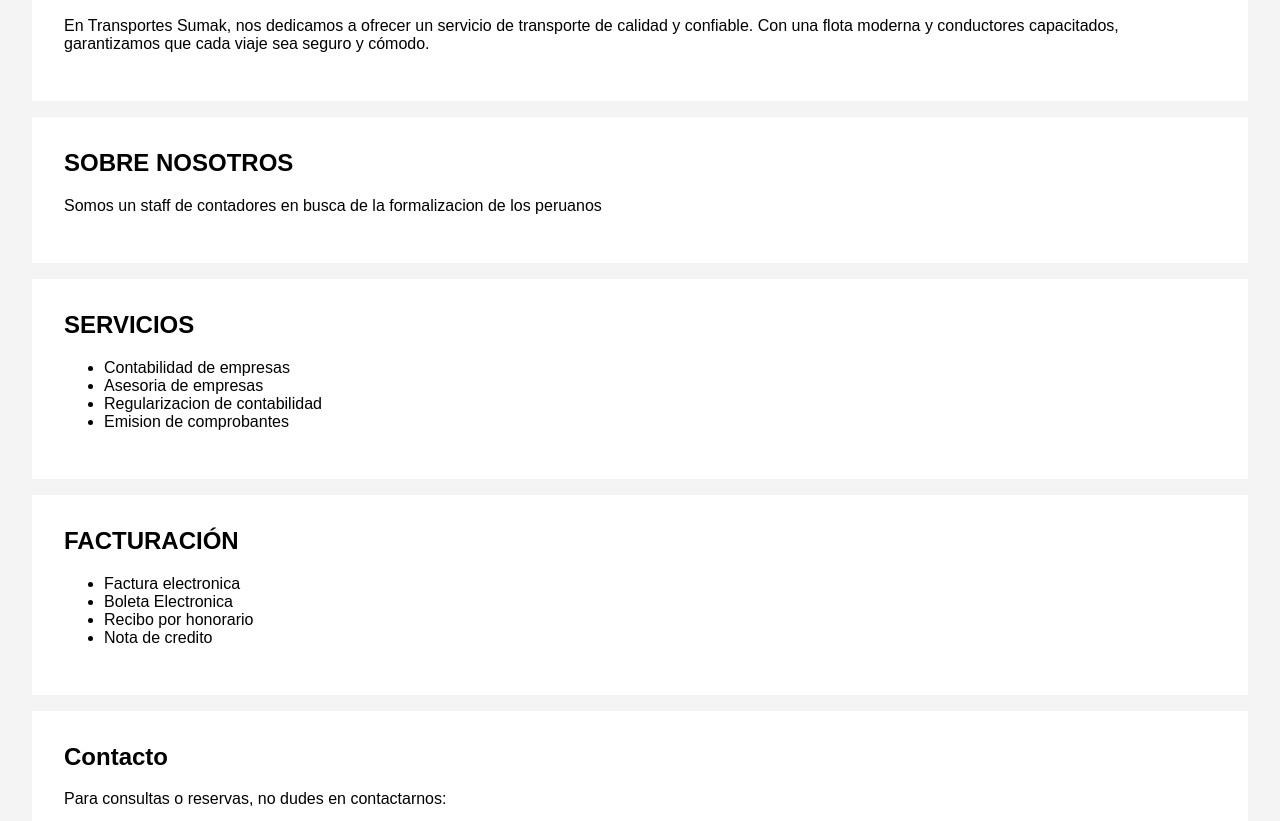
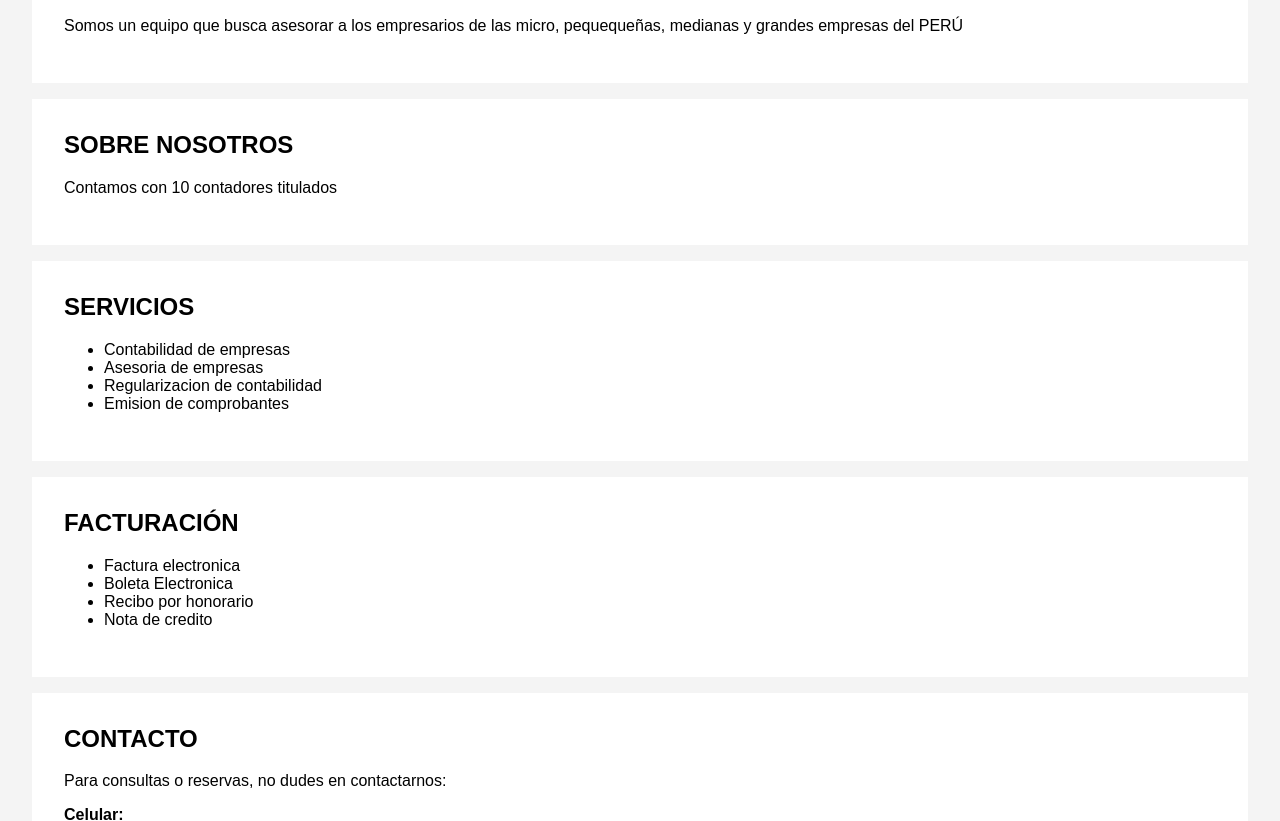
Before and after one commit to MSPNPT/Catalogo-fixshopbike, a plain HTML site: page index.html in a window 1280 px wide. Shown: the part 541-1362 px from the top of the page. Drawn offline with Linux system fonts and the light colour scheme.

Commit message:
Update index.html

```diff
--- a/index.html
+++ b/index.html
@@ -77,18 +77,18 @@
 
     <div class="hero">
         <h1>SIN MULTAS</h1>
-        <I1><img src="https://derco-pe-prod.s3.amazonaws.com/medias/changan/migration/banner-desktop/grand-supervan/Banner-Ficha-GRAN-SUPER-VAN.jpg" width="500"</I1>
+        <I1><img src="https://cdn.www.gob.pe/uploads/document/file/6209023/939519-remate-2.jpg" width="500"</I1>
     </div>
 
     <div class="container">
         <section id="home" class="section">
             <h2>BIENVENIDO A TEAM CONTABLE</h2>
-            <p>En Transportes Sumak, nos dedicamos a ofrecer un servicio de transporte de calidad y confiable. Con una flota moderna y conductores capacitados, garantizamos que cada viaje sea seguro y cómodo.</p>
+            <p>Somos un equipo que busca asesorar a los empresarios de las micro, pequequeñas, medianas y grandes empresas del PERÚ </p>
         </section>
 
         <section id="about" class="section">
             <h2>SOBRE NOSOTROS</h2>
-            <p>Somos un staff de contadores en busca de la formalizacion de los peruanos</section>
+            <p>Contamos con 10 contadores titulados</section>
 
         <section id="services" class="section">
             <h2>SERVICIOS</h2>
@@ -109,7 +109,7 @@
             </ul>
         </section>
         <section id="contact" class="section">
-            <h2>Contacto</h2>
+            <h2>CONTACTO</h2>
             <p>Para consultas o reservas, no dudes en contactarnos:</p>
             <p><strong>Celular:</strong> </p> +51 955374354
             <p><strong>Facebook:</strong> Team contable</p>
```
